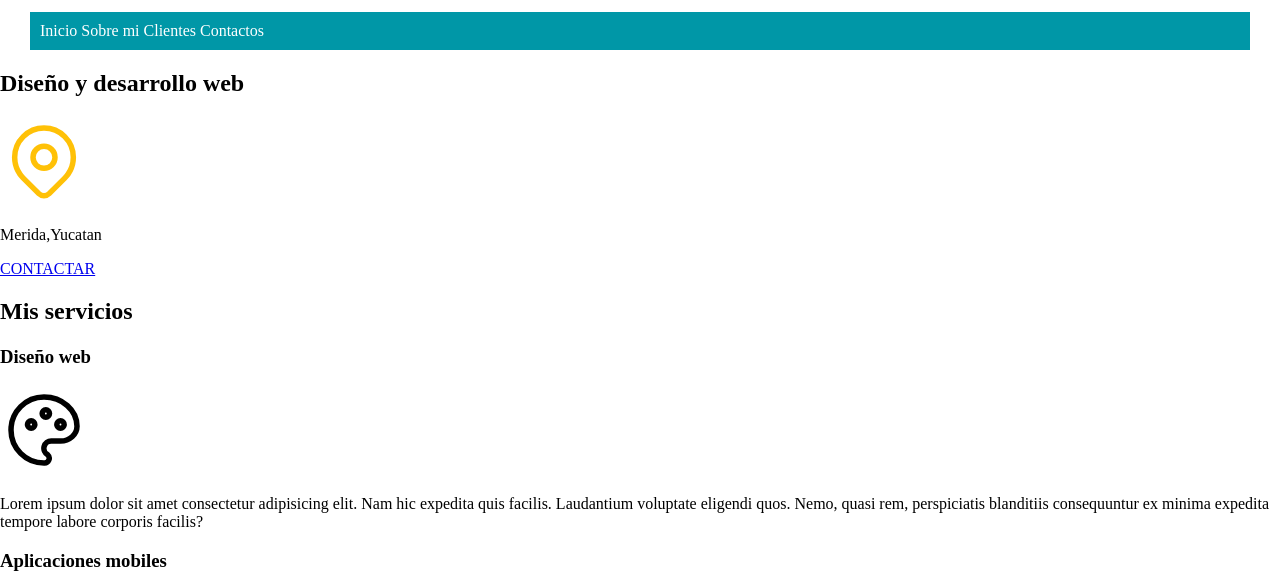
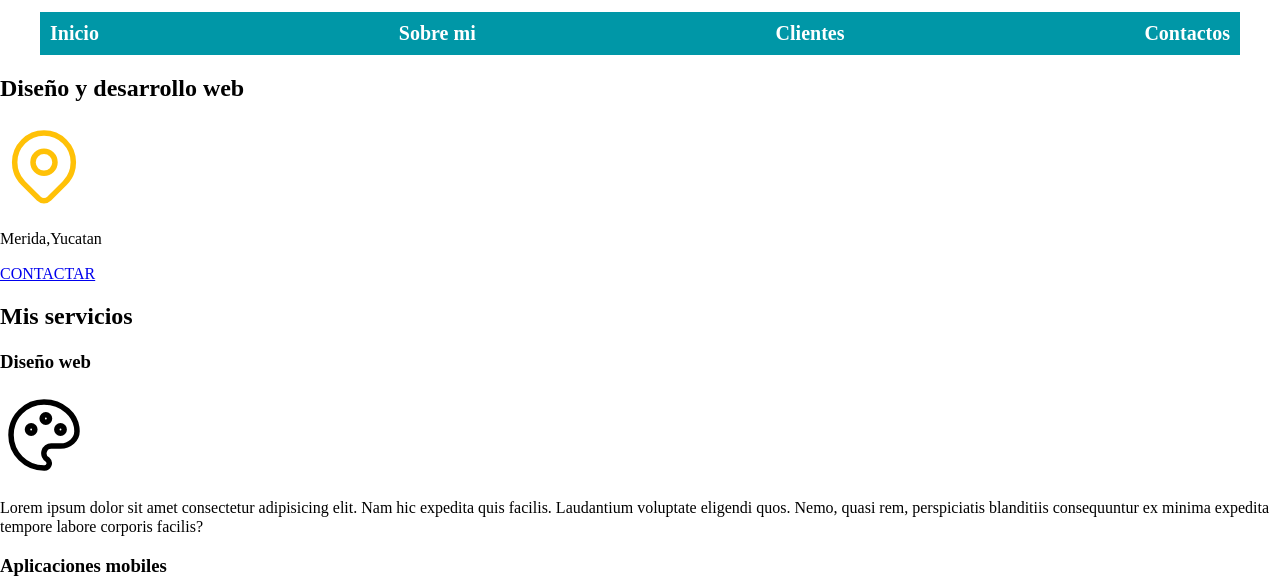
Before and after one commit to Angel-HC554/Developer--Page, a plain HTML site: page CSS/index.html in a window 1280 px wide. Shown: the part 83-667 px from the top of the page. Drawn offline with Linux system fonts and the light colour scheme.

Commit message:
Mejorando el NAV

```diff
--- a/CSS/styles.css
+++ b/CSS/styles.css
@@ -51,11 +51,21 @@ igual flecs bocs osea contenedor*/
 
 
 .navegacion-principal{
-    padding: 1rem;
+    display: flex;
+    justify-content: space-between;
+    /* Justify-content es para las filas
+    align-items es para columnas(flex-direction)*/
+    font-size: 2rem;
+    font-weight: bold; /*negritas=bold*/
+}
+
+.navegacion-principal a:hover{ /* Animacion para seleccionar el nav*/
+    background-color:var(--primario); /*cambia a primario el fondo*/
+    color: var(--oscruro);
 }
 
 .navegacion-principal a{
-
+    padding: 1rem;
     color: var(--blanco);
     text-decoration:none;
 }
```
